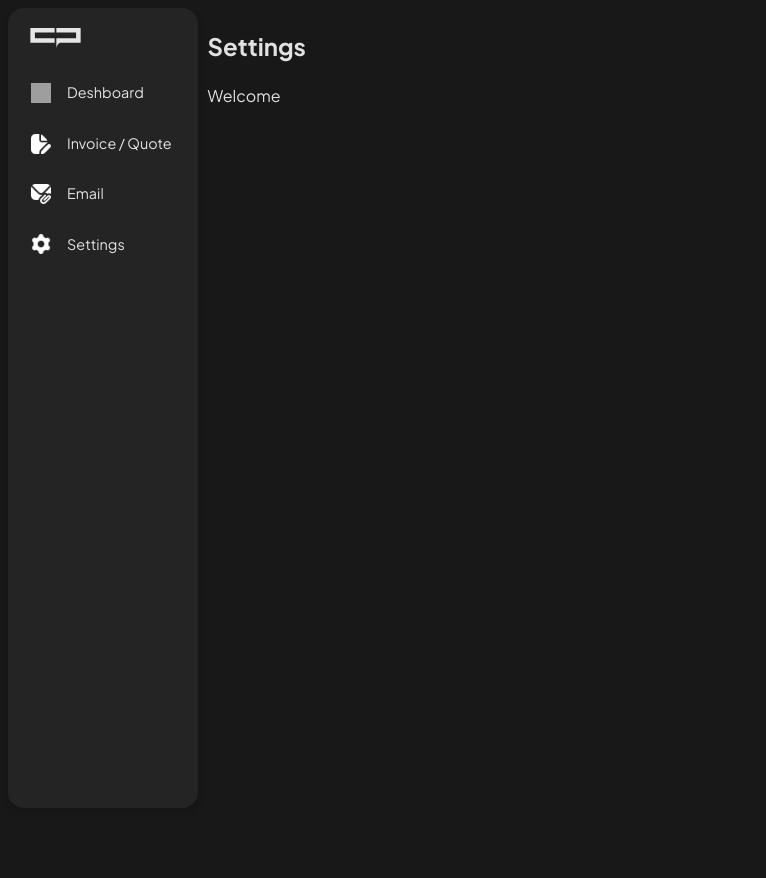
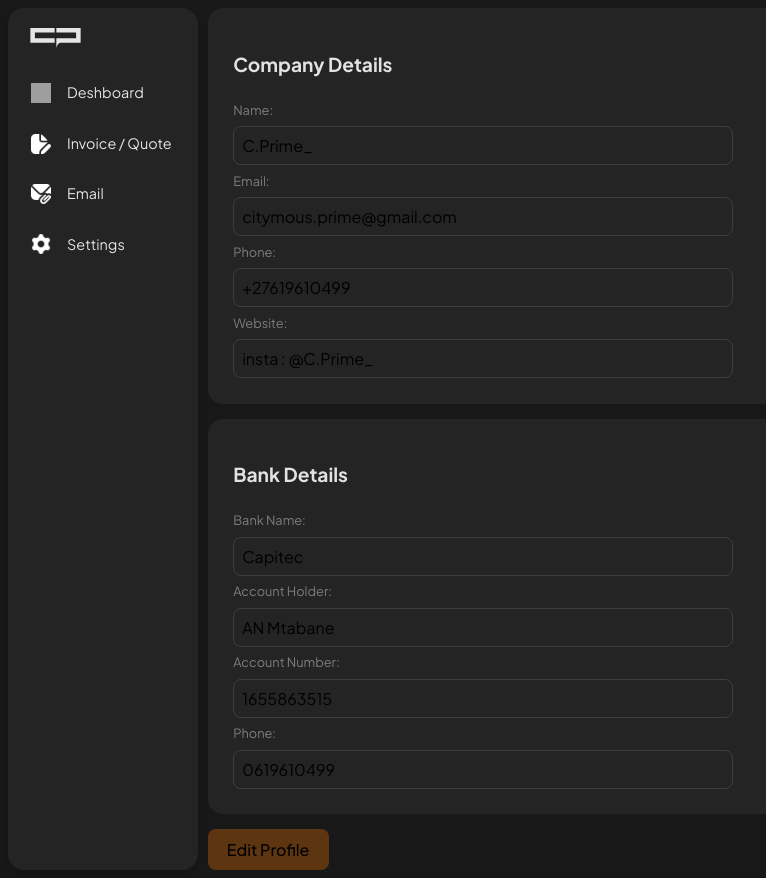
Before and after one commit to Auston-Mtabane/CPrime-Invoice-Creater, a React (Vite) app in the folder Frontend/: page /settings in a window 1280 px wide. Shown: the whole page, without its empty margins (0-766 px from the left). Before the commit the page ends 816 px from the top, so only its background shows below. Built offline with nearby package versions, Linux system fonts and the light colour scheme; grey boxes are pictures that could not be loaded.

Commit message:
added view profile in settings

```diff
--- a/Frontend/src/components/ProfileInfo.tsx
+++ b/Frontend/src/components/ProfileInfo.tsx
@@ -0,0 +1,46 @@
+import companyDetails from "../data/companyDetails.json";
+
+function ProfileInfo() {
+  return (
+    <>
+    <div className="rounded-div2">
+        <h2>
+        Company Details
+        </h2>
+        <label htmlFor="name">Name:</label>
+        <input  type ="text" value={companyDetails.name} readOnly />
+
+        <label htmlFor="name">Email:</label>
+        <input  type ="text"  value={companyDetails.email} readOnly />
+
+        <label htmlFor="name">Phone:</label>
+        <input  type ="text"  value={companyDetails.phone} readOnly />
+
+        <label htmlFor="name">Website:</label>
+        <input  type ="text"  value={companyDetails.website} readOnly />
+    </div>
+
+    <div className="rounded-div2">
+        <h2>
+        Bank Details
+        </h2>
+        <label htmlFor="name">Bank Name:</label>
+        <input  type ="text"  value={companyDetails.bacnkDetails.bankName} readOnly />
+
+        <label htmlFor="name">Account Holder:</label>
+        <input  type ="text"  value={companyDetails.bacnkDetails.accountHolder} readOnly />
+
+        <label htmlFor="name">Account Number:</label>
+        <input  type ="text"  value={companyDetails.bacnkDetails.accountNumber} readOnly />
+
+        <label htmlFor="name">Phone:</label>
+        <input  type ="text"  value={companyDetails.bacnkDetails.phoneNumber} readOnly />
+    </div>
+
+
+    </>
+
+  );
+}
+
+export default ProfileInfo;
--- a/Frontend/src/pages/InvoiceQuote.tsx
+++ b/Frontend/src/pages/InvoiceQuote.tsx
@@ -27,8 +27,7 @@ const InvoiceQuote = () => {
   const companyPhone = companyDetails.phone;
   const companyWebsite = companyDetails.website;
   const invoiceNo = "INV-001";
-  const paymentMethod = "1655***";
-  const paymentStatus = "Pending";
+
 
   const generateInvoiceHTML = (client: Client, items: Item[]) => `
 <html>
--- a/Frontend/src/pages/Settings.tsx
+++ b/Frontend/src/pages/Settings.tsx
@@ -1,8 +1,12 @@
+import ProfileInfo from "../components/ProfileInfo";
+
 const Settings = () => {
 return (
         <div className="page">
-            <h2>Settings</h2>
-            <p>Welcome</p>
+            <ProfileInfo />
+            <button>
+                Edit Profile
+            </button>
         </div>
     );
 }
--- a/Frontend/src/styles/App.css
+++ b/Frontend/src/styles/App.css
@@ -11,11 +11,40 @@
 }
 
 .rounded-div {
+  flex-direction: column;
   font-size: .8rem;
   background-color: #242424;
   padding: 2em;
   border-radius: 15px;
   margin-bottom: 15px;
+
+}
+.rounded-div2 {
+  display: flex;
+  flex-direction: column;
+  font-size: .8rem;
+  background-color: #242424;
+  padding: 2em;
+  border-radius: 15px;
+  margin-bottom: 15px;
+  gap: 0.5em;
+
+}
+.rounded-div2 label{
+  color: #7d7d7d;
+
+}
+.rounded-div2 input{
+
+  font-size: 1rem;
+  background-color: #242424;
+  border: 1px solid #3e3e3e;
+  max-width: 500px;
+}
+.rounded-div2 input:focus{
+
+  border: 1px solid #3e3e3e;
+
 }
 
 #client-details input {
@@ -150,7 +179,8 @@ iframe {
 
   font-size: .9em;
   background-color: #242424;
-  height: 100vh;
+  height: 100%;
+  min-height: 100vh;
   box-shadow: 0 5px 5px 0 rgb(22, 22, 22);
   border-radius: 16px;
 
```
